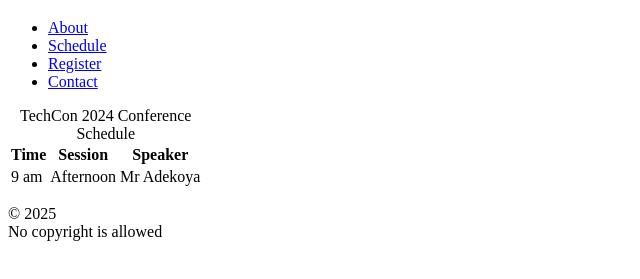
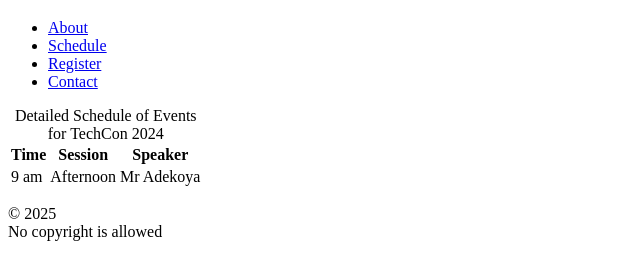
Before and after one commit to Hibeereal/TechCon_HTML, a plain HTML site: page techcon_website/schedule.html in a window 1280 px wide. Shown: the part 61-340 px from the top of the page, without its empty margins (0-640 px from the left). Drawn offline with Linux system fonts and the light colour scheme.

Commit message:
schedule

```diff
--- a/techcon_website/schedule.html
+++ b/techcon_website/schedule.html
@@ -19,7 +19,7 @@
   </nav>
   <main>
     <table>
-      <caption>TechCon 2024 Conference Schedule</caption>
+      <caption>Detailed Schedule of Events for TechCon 2024</caption>
       <thead>
         <tr>
         <th scope="col">Time</th>
```
